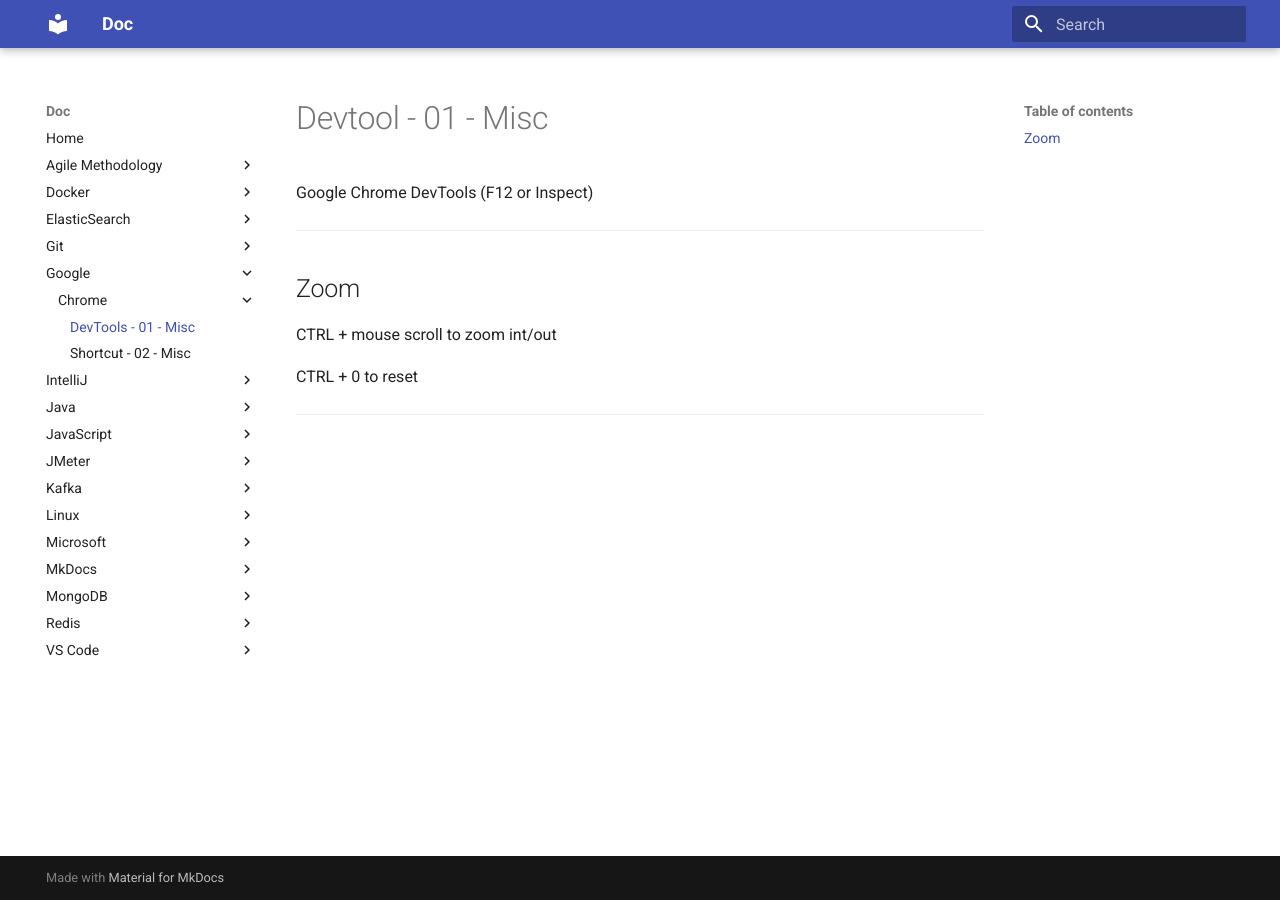
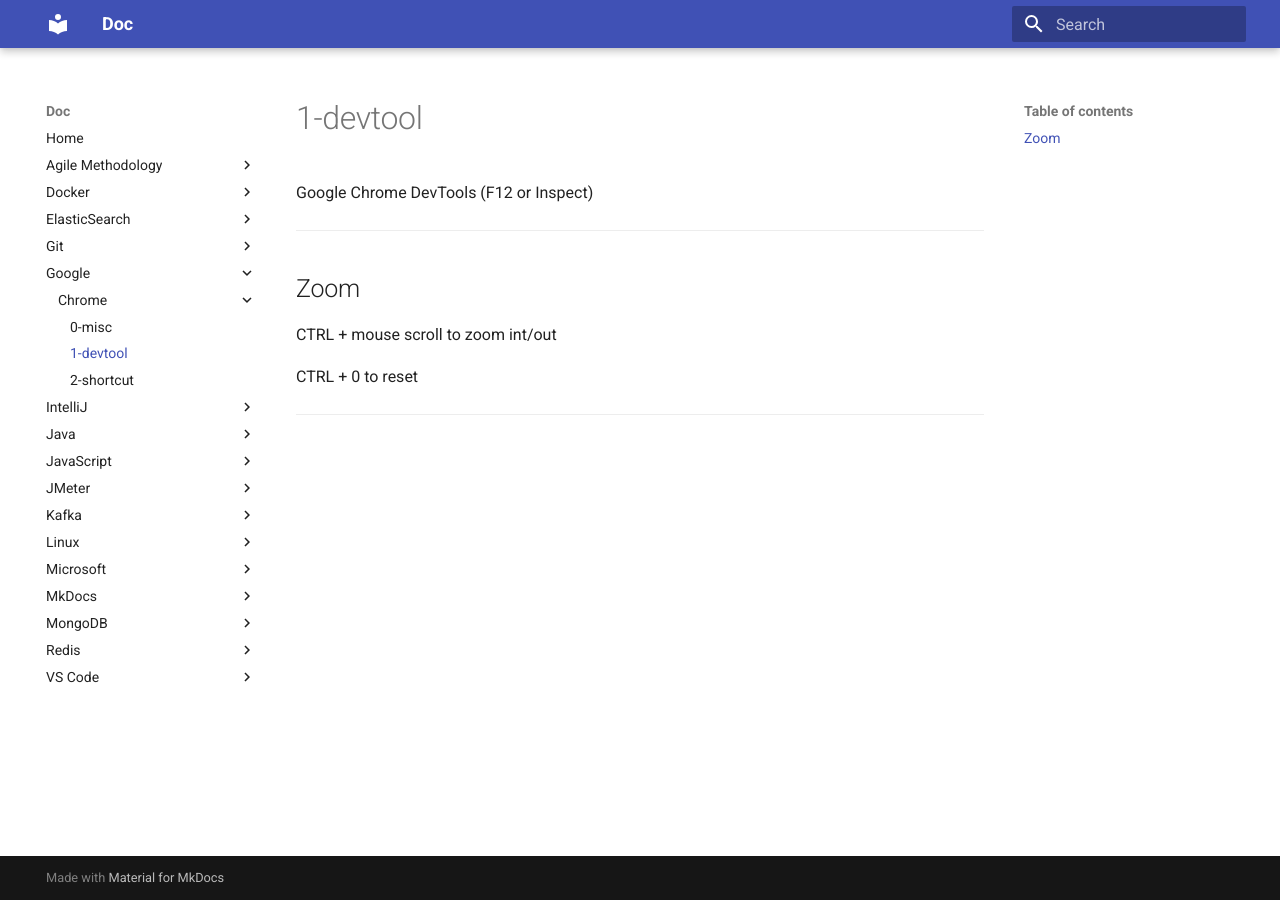
Before and after one commit to oldu73/doc, an MkDocs documentation site: the page built from docs/google/chrome/1-devtool.md, in a window 1280 px wide. Built offline with MkDocs 1.6.1 and Material for MkDocs 9.7.7, drawn with Linux system fonts in a browser that asks for light colours.

```diff
--- a/docs/google/chrome/1-devtool-misc.md
+++ b/docs/google/chrome/1-devtool.md
@@ -1,4 +1,4 @@
-# Devtool - 01 - Misc
+# 1-devtool
 
 Google Chrome DevTools (F12 or Inspect)
 
--- a/mkdocs.yml
+++ b/mkdocs.yml
@@ -34,8 +34,9 @@
         - 'Git - Misc': 'git/git.md'
     - Google:
         - Chrome:
-            - 'DevTools - 01 - Misc': 'google/chrome/1-devtool-misc.md'
-            - 'Shortcut - 02 - Misc': 'google/chrome//2-shortcut-misc.md'
+            - '0-misc': 'google/chrome/0-misc.md'
+            - '1-devtool': 'google/chrome/1-devtool.md'
+            - '2-shortcut': 'google/chrome//2-shortcut.md'
     - IntelliJ:
         - 'IntelliJ - 01 - Misc': 'intellij/1-intellij-misc.md'
         - 'IntelliJ - 02 - WSL': 'intellij/2-intellij-wsl.md'
```
Also changed, not shown: docs/google/chrome/0-misc.md (added, +15 -0 lines), docs/google/chrome/2-shortcut.md (renamed from docs/google/chrome/2-shortcut-misc.md, +1 -1 lines).
